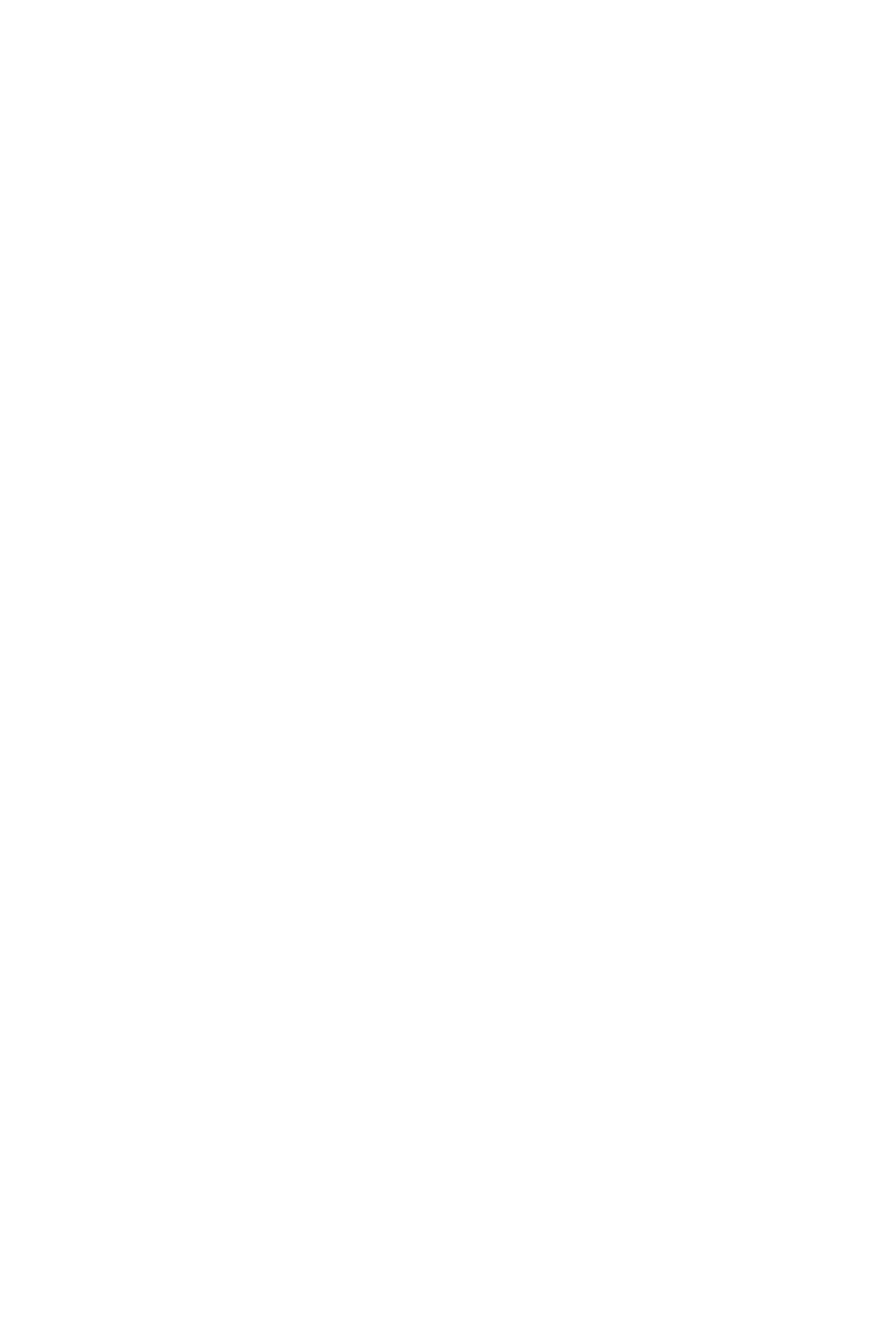
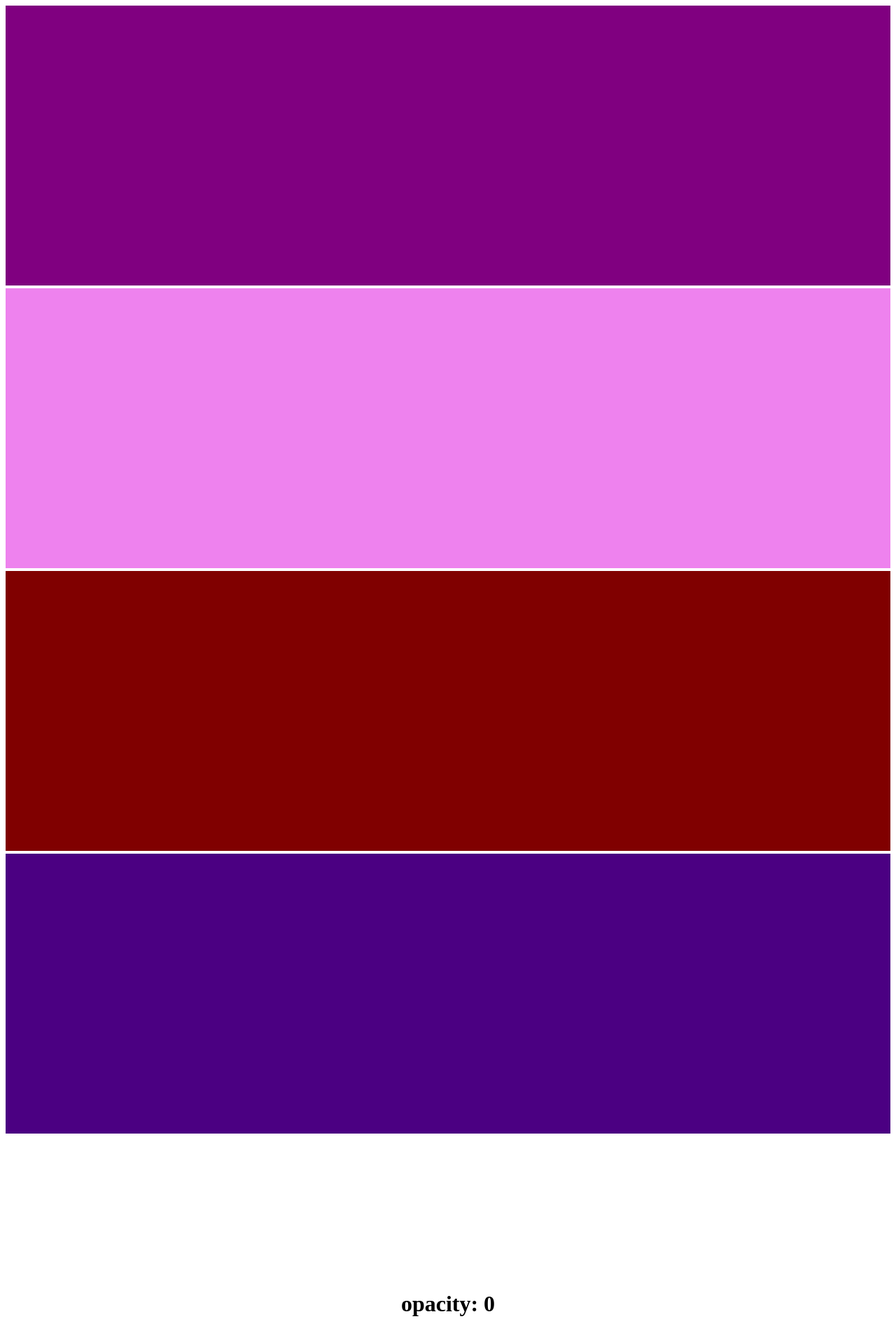
Before and after one commit to achoegbunu/week4exercises, a plain HTML site: page index.html in a window 1280 px wide. Shown: the whole page at 70% size. Before the commit the page ends 800 px from the top, so only its background shows below. Drawn offline with nearby package versions, Linux system fonts and the light colour scheme.

Commit message:
finished week 4 exercises

```diff
--- a/css/main.css
+++ b/css/main.css
@@ -0,0 +1,35 @@
+body {
+	text-align: center;
+}
+.box {
+	display: inline-block;
+	height: 400px;
+	width: 50%;
+}
+.purple {
+	background-color: purple;
+}
+.violet {
+	background-color: violet;
+}
+.maroon {
+	background-color: maroon;
+}
+.indigo {
+	background-color: indigo;
+}
+@media (max-width: 600px) {
+	.violet, .maroon {
+		display: none;
+	}
+}
+@media (min-width: 1000px) {
+	.box {
+		width: 100%;
+	}
+}
+.container {
+	height: 200px;
+	width: 200px;
+	background-color: gold;
+}
--- a/index.html
+++ b/index.html
@@ -5,9 +5,17 @@
 		<link rel="stylesheet" href="css/main.css">
 		<title></title>
 		<link rel="stylesheet" href="https://use.fontawesome.com/releases/v5.0.12/css/all.css" integrity="sha384-G0fIWCsCzJIMAVNQPfjH08cyYaUtMwjJwqiRKxxE/rx96Uroj1BtIQ6MLJuheaO9" crossorigin="anonymous">
+		<link rel="stylesheet" href="https://cdn.jsdelivr.net/npm/animate.css@3.5.2/animate.min.css">
 		<link rel="stylesheet" href="css/main.css">
 	</head>
 	<body>
+		<div class="box purple"></div>
+		<div class="box violet"></div>
+		<div class="box maroon"></div>
+		<div class="box indigo"></div>
+
+		<div class="container animated fadeOut"></div>
+		<h1>opacity: 0</h1>
 
 
 
```
